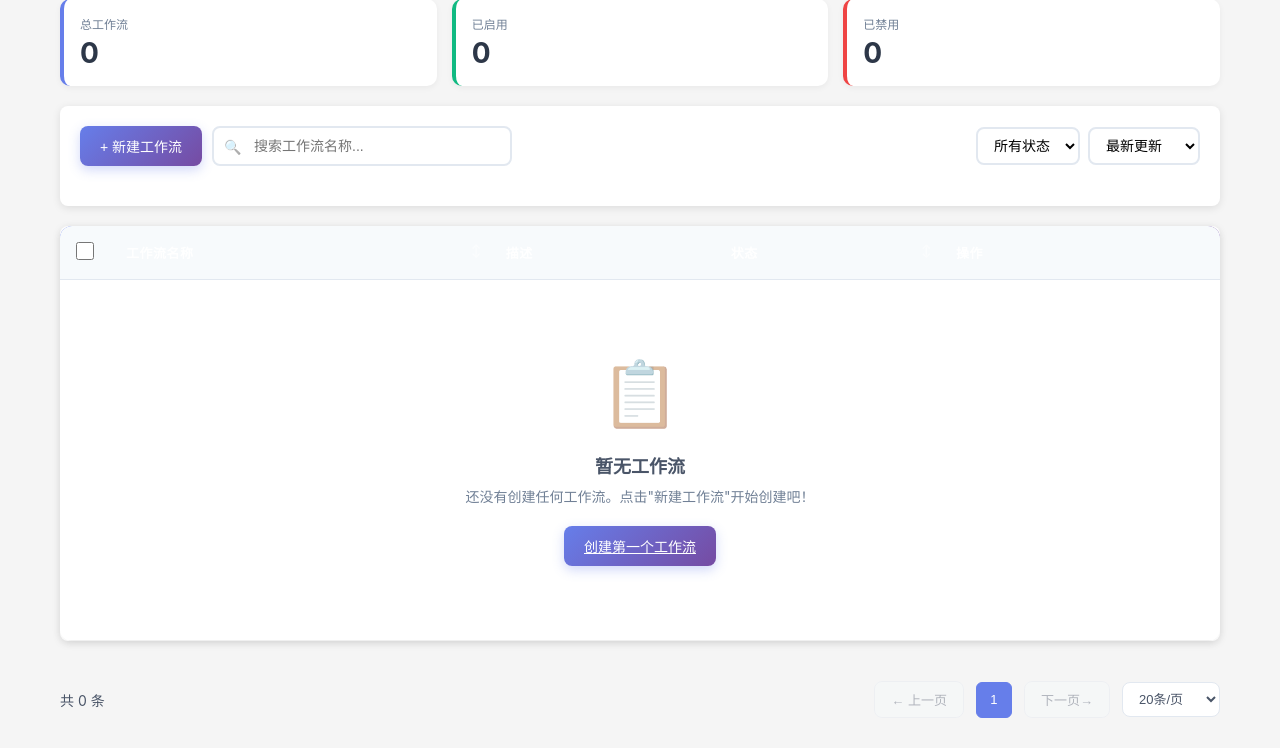
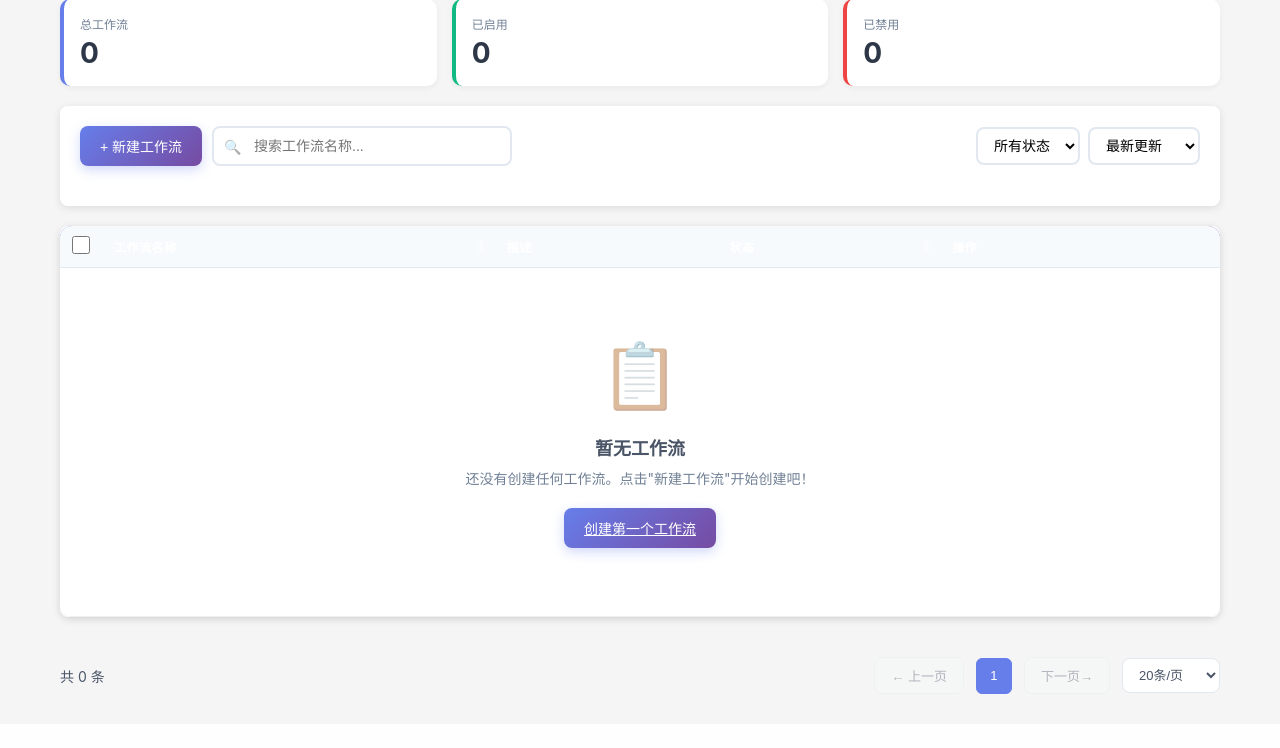
Before and after one commit to uuuftx/superweb, a FastAPI app: page /ui/workflows in a window 1280 px wide. Shown: the part 189-937 px from the top of the page. After the commit the page ends 883 px from the top, so only its background shows below. Run offline with FastAPI, Linux system fonts and the light colour scheme; data that the repository does not hold is empty.

Commit message:
fix: 调整工作流列表行高使其更紧凑
减少表格padding以获得更紧凑的显示：
- 表头th: 16px → 10px 12px
- 单元格td: 14px 16px → 8px 12px
- 表头字体: 13px → 12px

这样可以在一屏内显示更多工作流条目。

Co-Authored-By: Claude Sonnet 4.5 <noreply@anthropic.com>

```diff
--- a/app/ui/templates/workflows.html
+++ b/app/ui/templates/workflows.html
@@ -127,10 +127,10 @@
 }
 
 #workflows-table th {
-    padding: 16px;
+    padding: 10px 12px;
     text-align: left;
     font-weight: 600;
-    font-size: 13px;
+    font-size: 12px;
     text-transform: uppercase;
     letter-spacing: 0.5px;
 }
@@ -164,7 +164,7 @@
 }
 
 #workflows-table td {
-    padding: 14px 16px;
+    padding: 8px 12px;
     border-bottom: 1px solid #f0f0f0;
     vertical-align: middle;
 }
```
